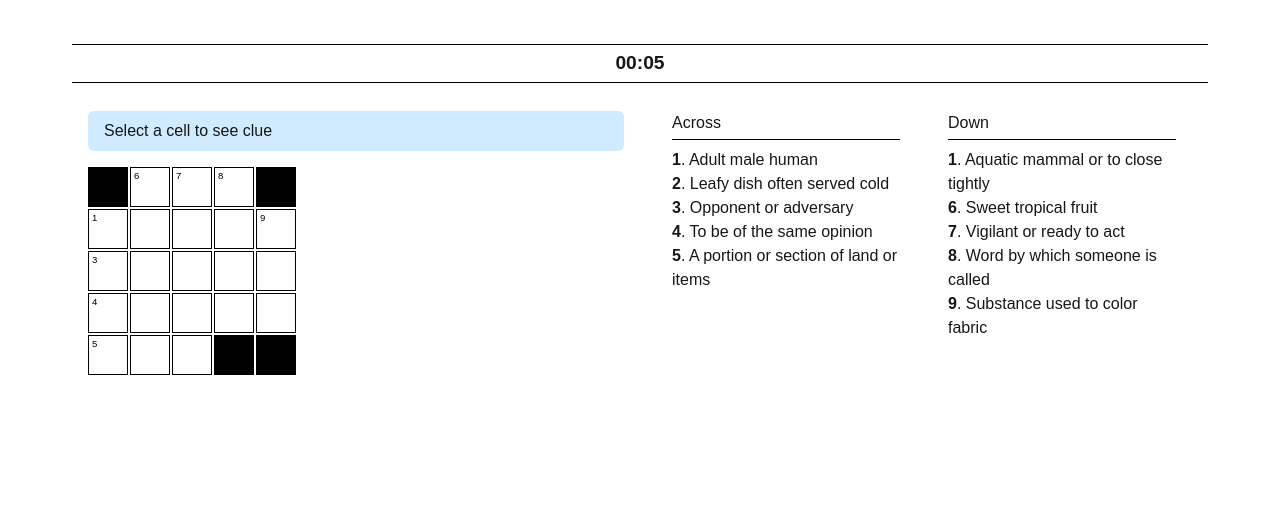
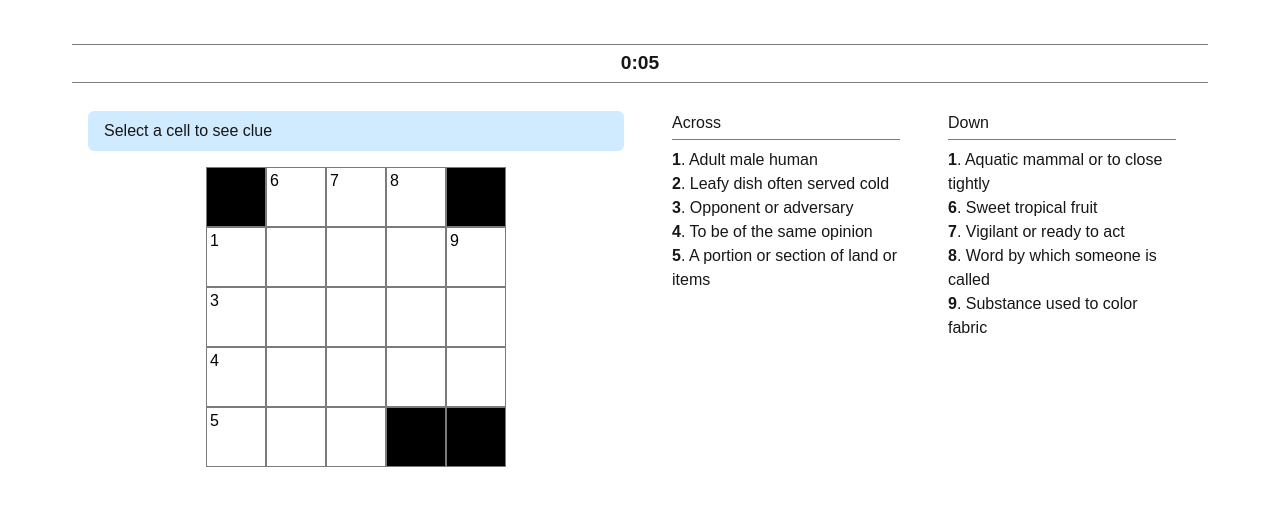
Before and after one commit to CaylinCat/mangodle, a Next.js app in the folder mangodle/: page /minimango in a window 1280 px wide. Shown: the top 506 px of the page. Built offline with nearby package versions, Linux system fonts and the light colour scheme.

Commit message:
minimango styling

```diff
--- a/mangodle/src/app/minimango/page.module.css
+++ b/mangodle/src/app/minimango/page.module.css
@@ -16,7 +16,7 @@
 
 .divider {
   border: none;
-  border-top: 1px solid black;
+  border-top: 1px solid #787c7e;
   margin: 0.25rem auto;
   width: 100%;
 }
@@ -56,19 +56,21 @@
 
 .grid {
   display: grid;
-  grid-template-columns: repeat(5, 40px);
-  grid-template-rows: repeat(5, 40px);
-  gap: 2px;
-  justify-content: start;
+  grid-template-columns: repeat(5, 60px);
+  grid-template-rows: repeat(5, 60px);
+  /* gap: 2px; */
+  justify-content: center;
+  /* border: 2px solid black; */
   flex-shrink: 0;
 }
 
 .cell {
   position: relative;
-  width: 40px;
-  height: 40px;
+  width: 60px;
+  height: 60px;
   background: white;
-  border: 1px solid black;
+  border: 1px solid #787c7e;
+;
 }
 
 .blocked {
@@ -91,7 +93,7 @@
   position: absolute;
   top: 1px;
   left: 3px;
-  font-size: 0.6rem;
+  font-size: 1rem;
   color: black;
 }
 
@@ -118,7 +120,7 @@
 .cluesColumn h3 {
   margin-top: 0;
   margin-bottom: 0.5rem;
-  border-bottom: 1px solid black;
+  border-bottom: 1px solid #787c7e;
   padding-bottom: 0.25rem;
 }
 
@@ -141,3 +143,51 @@
 .cluePrefix {
   margin-right: 0.5rem;
 }
+
+.popupOverlay {
+  position: fixed;
+  inset: 0;
+  background-color: rgba(0,0,0,0.4);
+  display: flex;
+  justify-content: center;
+  align-items: center;
+  z-index: 1000;
+}
+
+.popup {
+  background: white;
+  border-radius: 12px;
+  padding: 2rem;
+  max-width: 320px;
+  width: 90%;
+  text-align: center;
+  box-shadow: 0 6px 20px rgba(0,0,0,0.3);
+  font-family: -apple-system, BlinkMacSystemFont, "Segoe UI", Roboto, Oxygen,
+    Ubuntu, Cantarell, "Open Sans", "Helvetica Neue", sans-serif;
+}
+
+.popup h2 {
+  margin: 0.5rem 0 1rem;
+  font-weight: 600;
+}
+
+.popup p {
+  margin-bottom: 1.5rem;
+  font-size: 1.1rem;
+}
+
+.shareButton {
+  background-color: #4a90e2;
+  color: white;
+  border: none;
+  border-radius: 6px;
+  padding: 0.75rem 1.5rem;
+  font-size: 1rem;
+  cursor: pointer;
+  user-select: none;
+  transition: background-color 0.2s ease;
+}
+
+.shareButton:hover {
+  background-color: #357ABD;
+}
--- a/mangodle/src/app/minimango/page.tsx
+++ b/mangodle/src/app/minimango/page.tsx
@@ -25,6 +25,7 @@ function buildGrid(clues: typeof puzzle) {
       const row = clue.row + (isAcross ? 0 : i);
       const col = clue.col + (isAcross ? i : 0);
       grid[row][col].isActive = true;
+      grid[row][col].letter = clue.answer[i].toUpperCase();
       if (i === 0) grid[row][col].number = clue.number;
     }
   };
@@ -64,6 +65,7 @@ export default function Page() {
   );
   const [selectedCell, setSelectedCell] = useState<{ row: number; col: number } | null>(null);
   const [highlightDirection, setHighlightDirection] = useState<Direction>('across');
+  const [showWinPopup, setShowWinPopup] = useState(false);
   const [elapsed, setElapsed] = useState(0);
 
   const grid = buildGrid(puzzle);
@@ -73,9 +75,10 @@ export default function Page() {
   );
 
   useEffect(() => {
+    if (showWinPopup) return;
     const timer = setInterval(() => setElapsed(e => e + 1), 1000);
     return () => clearInterval(timer);
-  }, []);
+  }, [showWinPopup]);
 
   function onCellClick(row: number, col: number) {
     if (!grid[row][col].isActive) return;
@@ -92,13 +95,29 @@ export default function Page() {
     }, 0);
   }
 
+  function checkWin(inputsToCheck: string[][] = inputs) {
+    for (let r = 0; r < HEIGHT; r++) {
+      for (let c = 0; c < WIDTH; c++) {
+        if (grid[r][c].isActive && inputsToCheck[r][c] !== grid[r][c].letter.toUpperCase()) {
+          return false;
+        }
+      }
+    }
+    return true;
+  }
+
   function handleChange(row: number, col: number, val: string) {
     const letter = val.toUpperCase().slice(-1);
     if (!/^[A-Z]?$/.test(letter)) return;
 
     setInputs(prev => {
-      const updated = prev.map(row => [...row]);
+      const updated = prev.map(r => [...r]);
       updated[row][col] = letter;
+
+      if (checkWin(updated)) {
+        setShowWinPopup(true);
+      }
+
       return updated;
     });
 
@@ -133,14 +152,14 @@ export default function Page() {
       e.preventDefault();
       if (inputs[row][col]) {
         setInputs(prev => {
-          const updated = prev.map(row => [...row]);
+          const updated = prev.map(r => [...r]);
           updated[row][col] = '';
           return updated;
         });
       } else if (idx > 0) {
         const [prevR, prevC] = cells[idx - 1];
         setInputs(prev => {
-          const updated = prev.map(row => [...row]);
+          const updated = prev.map(r => [...r]);
           updated[prevR][prevC] = '';
           return updated;
         });
@@ -156,6 +175,12 @@ export default function Page() {
     const cells = clue ? getClueCells(clue, highlightDirection) : [];
     const isHighlight = cells.some(([r, c]) => r === row && c === col);
     return { [highlightDirection!]: isHighlight };
+  }
+
+  function formatTime(seconds: number) {
+    const m = Math.floor(seconds / 60);
+    const s = seconds % 60;
+    return `${m}:${s.toString().padStart(2, '0')}`;
   }
 
   function isClueActive(dir: Direction, clueNumber: number) {
@@ -174,9 +199,7 @@ export default function Page() {
       <div className={styles.timerContainer}>
         <hr className={styles.divider} />
         <div className={styles.timerText}>
-          {`${Math.floor(elapsed / 60).toString().padStart(2, '0')}:${(elapsed % 60)
-            .toString()
-            .padStart(2, '0')}`}
+          {formatTime(elapsed)}
         </div>
         <hr className={styles.divider} />
       </div>
@@ -283,6 +306,26 @@ export default function Page() {
           </div>
         </div>
       </div>
+
+      {showWinPopup && (
+        <div className={styles.popupOverlay} onClick={() => setShowWinPopup(false)}>
+          <div className={styles.popup} onClick={e => e.stopPropagation()}>
+            <div style={{ fontSize: '3rem', marginBottom: '1rem' }}>🥭</div>
+            <h2>Congratulations!</h2>
+            <p>You solved MiniMango in {formatTime(elapsed)}.</p>
+            <button
+              className={styles.shareButton}
+              onClick={() => {
+                const shareText = `MiniMango 🥭\nSolved in ${formatTime(elapsed)}!`;
+                navigator.clipboard.writeText(shareText);
+                alert('Result copied to clipboard!');
+              }}
+            >
+              Click to share
+            </button>
+          </div>
+        </div>
+      )}
     </div>
   );
 }
```
